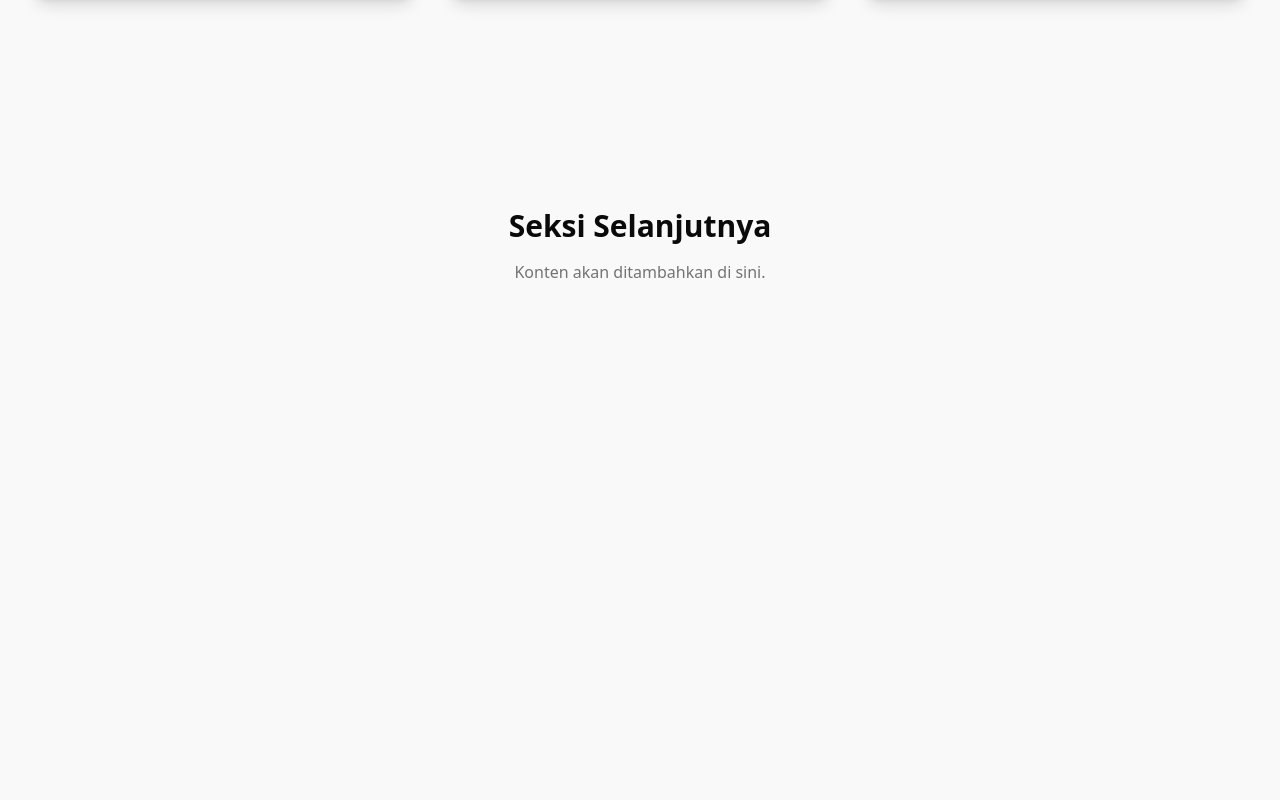
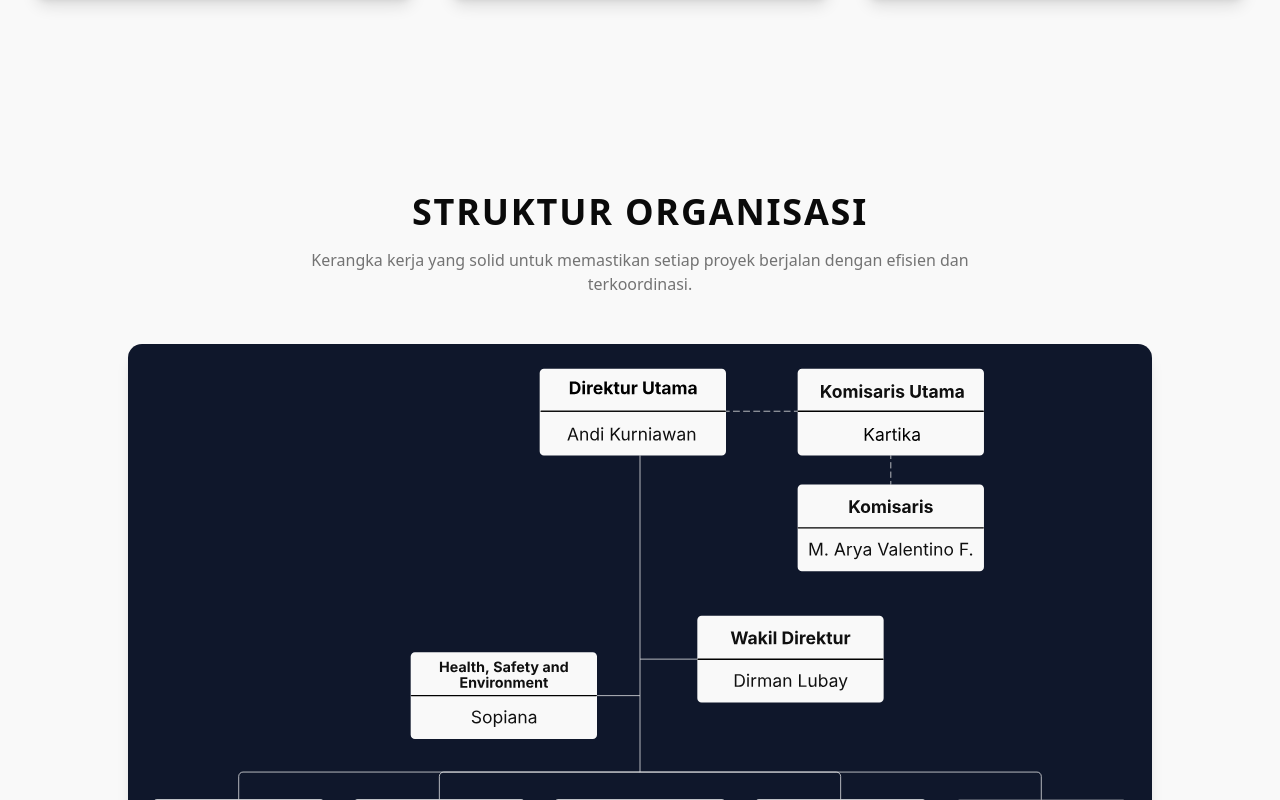
Before and after one commit to NazwanSM/Website_Compro_KartikaJaya, a Next.js app: page / in a window 1280 px wide. Shown: the part 3300-4100 px from the top of the page. Before the commit the page ends 3664 px from the top, so only its background shows below. Built offline with nearby package versions, Linux system fonts and the light colour scheme.

Commit message:
feat: organogram (blom fix)

```diff
--- a/src/app/page.tsx
+++ b/src/app/page.tsx
@@ -5,6 +5,7 @@ import { Hero } from "@/components/sections/Hero";
 import { AboutUs } from "@/components/sections/AboutUs";
 import { DirectorSpeech } from "@/components/sections/DirectorSpeech";
 import { Policies } from "@/components/sections/Policies";
+import { OrganizationalStructure } from "@/components/sections/OrganizationalStructure";
 
 export default function Home() {
   return (
@@ -15,6 +16,7 @@ export default function Home() {
         <AboutUs />
         <DirectorSpeech />
         <Policies />
+        <OrganizationalStructure />
         <div className="container mx-auto py-20 text-center">
             <h2 className="text-3xl font-bold">Seksi Selanjutnya</h2>
             <p className="mt-4 text-muted-foreground">Konten akan ditambahkan di sini.</p>
--- /dev/null
+++ b/src/components/sections/OrganizationalStructure.tsx
@@ -0,0 +1,56 @@
+// src/components/sections/OrganizationalStructure.tsx
+"use client";
+
+import { motion } from "framer-motion";
+import { useInView } from "framer-motion";
+import { useRef } from "react";
+import Image from "next/image";
+
+export function OrganizationalStructure() {
+    const ref = useRef(null);
+    const isInView = useInView(ref, { once: true, margin: "-100px" });
+
+    return (
+        <section id="struktur-organisasi" ref={ref} className="w-full bg-base-white dark:bg-card py-12 sm:py-16">
+        <div className="container mx-auto max-w-7xl px-4 lg:px-8">
+            <motion.div
+            initial={{ opacity: 0, y: 20 }}
+            animate={isInView ? { opacity: 1, y: 0 } : {}}
+            transition={{ duration: 0.6 }}
+            className="text-center"
+            >
+            <h2 className="text-xl font-semibold uppercase tracking-wider sm:text-4xl">
+                Struktur Organisasi
+            </h2>
+            <p className="mt-4 max-w-2xl mx-auto text-sm sm:text-base text-muted-foreground">
+                Kerangka kerja yang solid untuk memastikan setiap proyek berjalan dengan efisien dan terkoordinasi.
+            </p>
+            </motion.div>
+
+            {/* Container gambar organogram dengan fitur zoom */}
+            <motion.div
+            initial={{ opacity: 0, scale: 0.9 }}
+            animate={isInView ? { opacity: 1, scale: 1 } : {}}
+            transition={{ duration: 0.8, delay: 0.2 }}
+            className="mt-8 sm:mt-12 flex justify-center"
+            >
+                <div className="relative overflow-hidden rounded-xl bg-slate-900 p-4 sm:p-6 shadow-lg max-w-5xl w-full">
+                    <div className="transform transition-all duration-700 ease-in-out group-hover:scale-110 origin-center">
+                        <Image
+                            src="/img/Organogram.svg"
+                            alt="Struktur Organisasi PT Kartika Jaya"
+                            width={1200}
+                            height={800}
+                            className="w-full h-auto object-contain"
+                            priority
+                        />
+                    </div>
+
+                    {/* Overlay untuk efek zoom */}
+                    <div className="absolute inset-0 bg-black/0 group-hover:bg-black/5 transition-all duration-300 rounded-xl pointer-events-none"></div>
+                </div>
+            </motion.div>
+        </div>
+        </section>
+    );
+}
```
Also changed, not shown: public/img/Organogram.svg (added).
